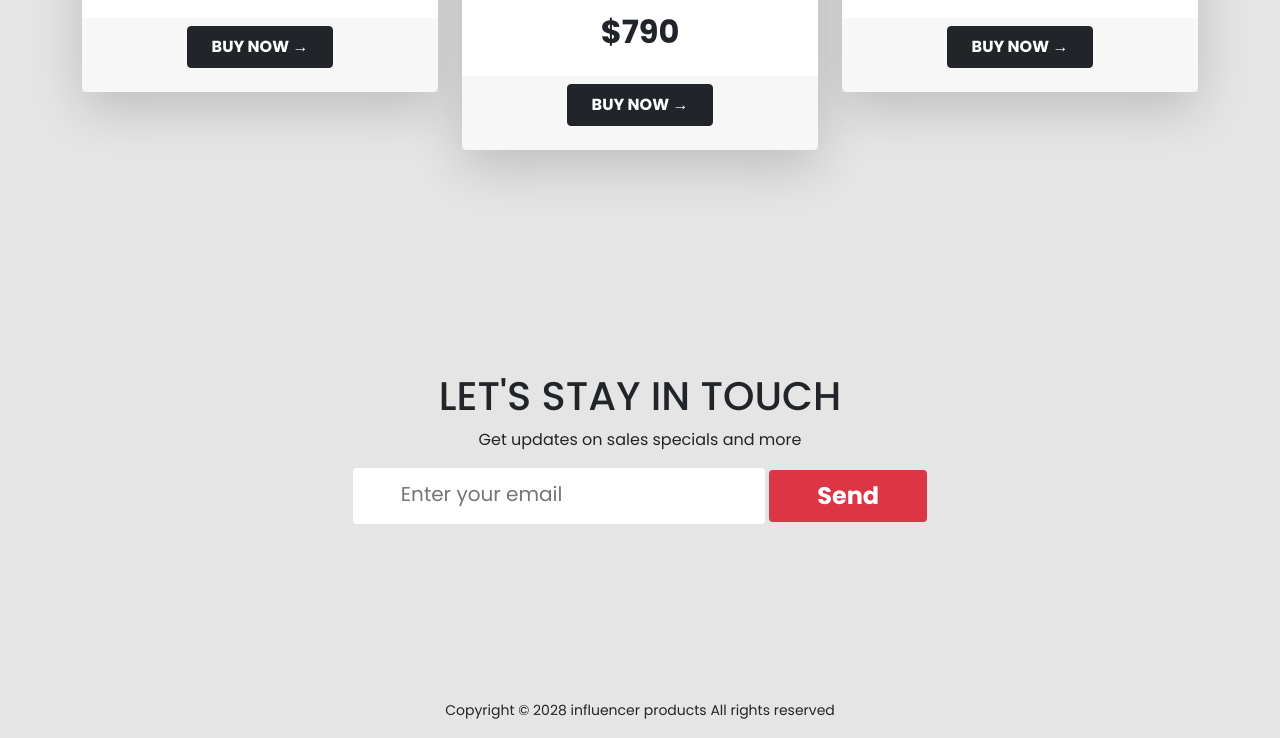
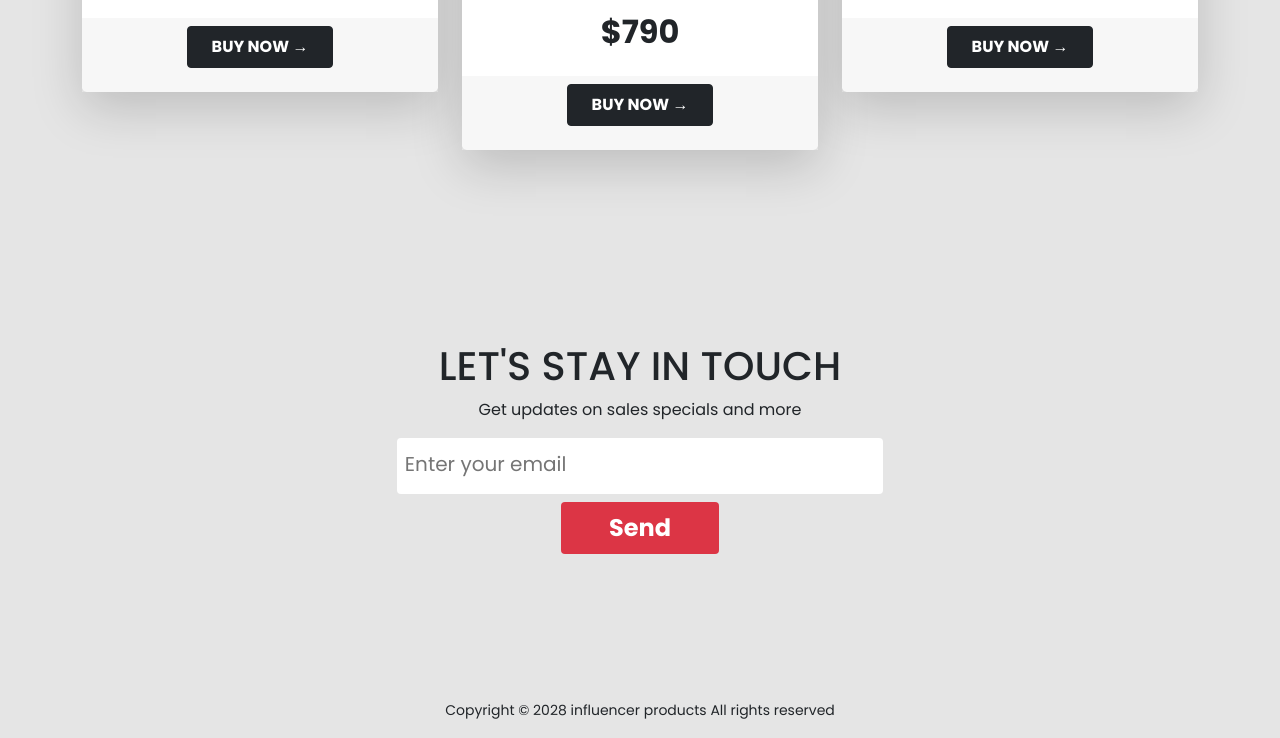
Before and after one commit to rayhanmujumdar/practice-bootstrap-panda-commerce, a plain HTML site: page index.html in a window 1280 px wide. Shown: the part 2075-2813 px from the top of the page. Drawn offline with nearby package versions, Linux system fonts and the light colour scheme; a web font is replaced by a local one.

Commit message:
new added

```diff
--- a/index.html
+++ b/index.html
@@ -253,7 +253,7 @@
           <h1>LET'S STAY IN TOUCH</h1>
           <p>Get updates on sales specials and more</p>
           <div class="text-center">
-            <input type="email" name="email" id="" placeholder="Enter your email" class="rounded-2 px-5 py-3 form-btn border-0">
+            <input type="email" name="email" id="" placeholder="Enter your email" class="rounded-2 w-100 ps-2 py-3 form-btn border-0 mb-2">
           <button type="submit" class="btn btn-danger py-2 px-5 fs-4 fw-bold border-0">Send</button>
           </div>
         </div>
```
